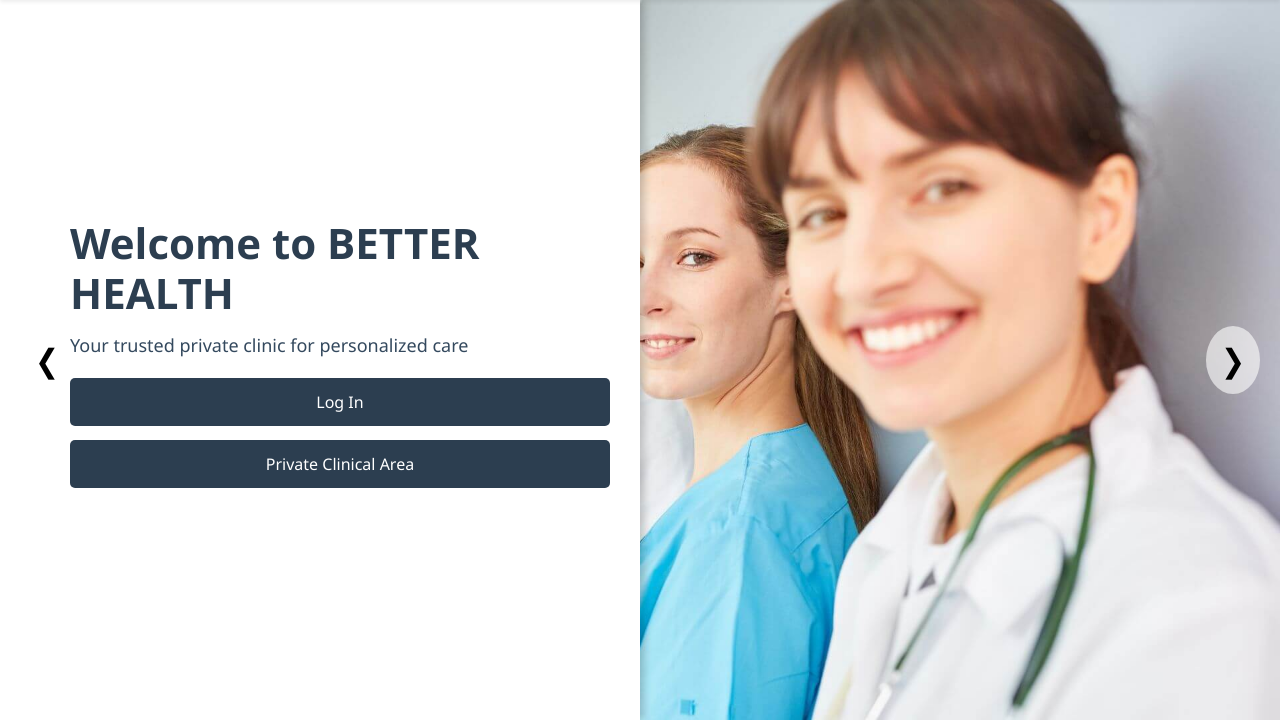
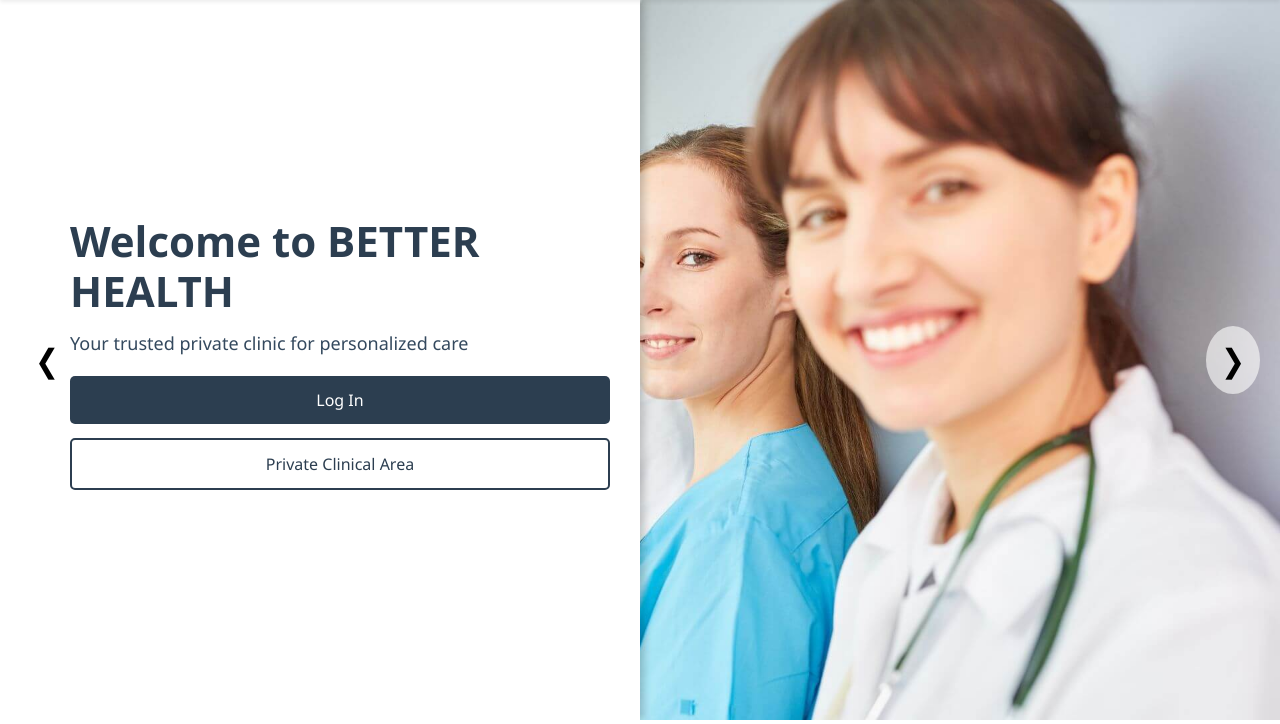
Before and after one commit to mpp44/BetterHealthProject, a Django app: page / in a window 1280 px wide. Shown: the part 84-808 px from the top of the page. Run offline with Django 5.2, Linux system fonts and the light colour scheme; some libraries are stand-ins or nearby versions.

Commit message:
sign up and log in

```diff
--- a/core/static/css/style.css
+++ b/core/static/css/style.css
@@ -103,6 +103,18 @@ body {
   text-decoration: none;
   transition: background-color 0.3s ease;
   cursor: pointer;
+}
+
+.carousel-content #clinical-area-btn {
+  background-color: #fff;
+  color: #2c3e50;
+  border: 2px solid #2c3e50;
+  transition: background-color 0.3s ease, color 0.3s ease;
+}
+
+.carousel-content #clinical-area-btn:hover {
+  background-color: #2c3e50;
+  color: #fff;
 }
 
 .carousel-content .btn:hover {
@@ -232,6 +244,7 @@ form button.btn2:hover {
 
 
 .footer {
+  margin-bottom: 0;
   background-color: #1c1f24;
   font-size: 20px;
   color: #ffffff;
@@ -247,3 +260,11 @@ form button.btn2:hover {
     font-weight: bold;
     color: #ffffff;
 }
+
+.signup-title{
+  font-size: 38px;
+  margin-top: 20px;
+  margin-bottom: 20px;
+  color: #2c3e50;
+  font-weight: bold;
+}
--- a/core/templates/index.html
+++ b/core/templates/index.html
@@ -9,7 +9,7 @@
         <h1>Welcome to BETTER HEALTH</h1>
         <p>Your trusted private clinic for personalized care</p>
         <a href="{% url 'patient' %}" class="btn">Log In</a>
-        <a href="{% url 'mock' %}" class="btn">Private Clinical Area</a>
+        <a href="{% url 'mock' %}" class="btn" id="clinical-area-btn">Private Clinical Area</a>
       </div>
     </div>
     <div class="carousel-item" style="background-image: url('/static/images/carousel/slide2.jpg');">
@@ -17,7 +17,7 @@
         <h1>Professional Medical Staff</h1>
         <p>Our experts provide top-notch medical assistance</p>
         <a href="{% url 'patient' %}" class="btn">Log In</a>
-        <a href="{% url 'mock' %}" class="btn">Private Clinical Area</a>
+        <a href="{% url 'mock' %}" class="btn" id="clinical-area-btn">Private Clinical Area</a>
       </div>
     </div>
     <div class="carousel-item" style="background-image: url('/static/images/carousel/slide3_1.jpg');">
@@ -25,7 +25,7 @@
         <h1>Advanced Technology</h1>
         <p>Equipped with modern diagnostic and treatment tools</p>
         <a href="{% url 'patient' %}" class="btn">Log In</a>
-        <a href="{% url 'mock' %}" class="btn">Private Clinical Area</a>
+        <a href="{% url 'mock' %}" class="btn" id="clinical-area-btn">Private Clinical Area</a>
       </div>
     </div>
     <div class="carousel-item" style="background-image: url('/static/images/carousel/slide4_1.jpg');">
@@ -33,7 +33,7 @@
         <h1>Comfort & Care</h1>
         <p>We ensure a comfortable and compassionate environment</p>
         <a href="{% url 'patient' %}" class="btn">Log In</a>
-        <a href="{% url 'mock' %}" class="btn">Private Clinical Area</a>
+        <a href="{% url 'mock' %}" class="btn" id="clinical-area-btn">Private Clinical Area</a>
       </div>
     </div>
     <button class="carousel-btn prev">&#10094;</button>
--- a/core/templates/login.html
+++ b/core/templates/login.html
@@ -3,9 +3,9 @@
 {% block content %}
 <div class="container d-flex justify-content-center align-items-center">
     <div class="card2">
-        <header>
-            <h1>Log In with an Existing Account</h1>
-        </header>
+
+        <h1 class="signup-title">Log In with an Existing Account</h1>
+
 
         <form method="post">
             {% csrf_token %}
--- a/core/templates/signup.html
+++ b/core/templates/signup.html
@@ -3,9 +3,9 @@
 {% block content %}
 <div class="container d-flex justify-content-center align-items-center">
     <div class="card2">
-        <header>
-            <h1>Create an Account</h1>
-        </header>
+
+        <h1 class="signup-title">Create an Account</h1>
+
 
         <form method="post">
             {% csrf_token %}
```
